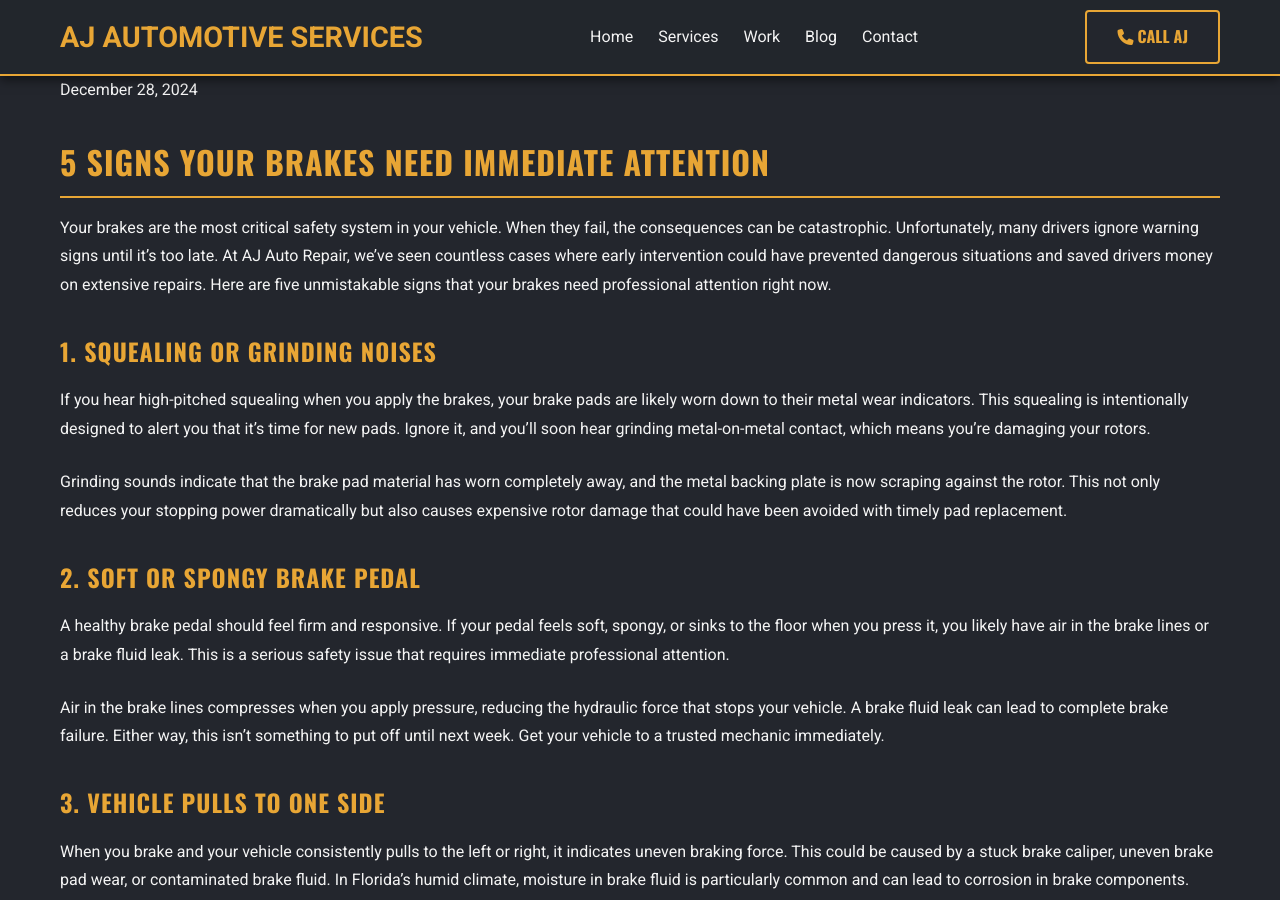
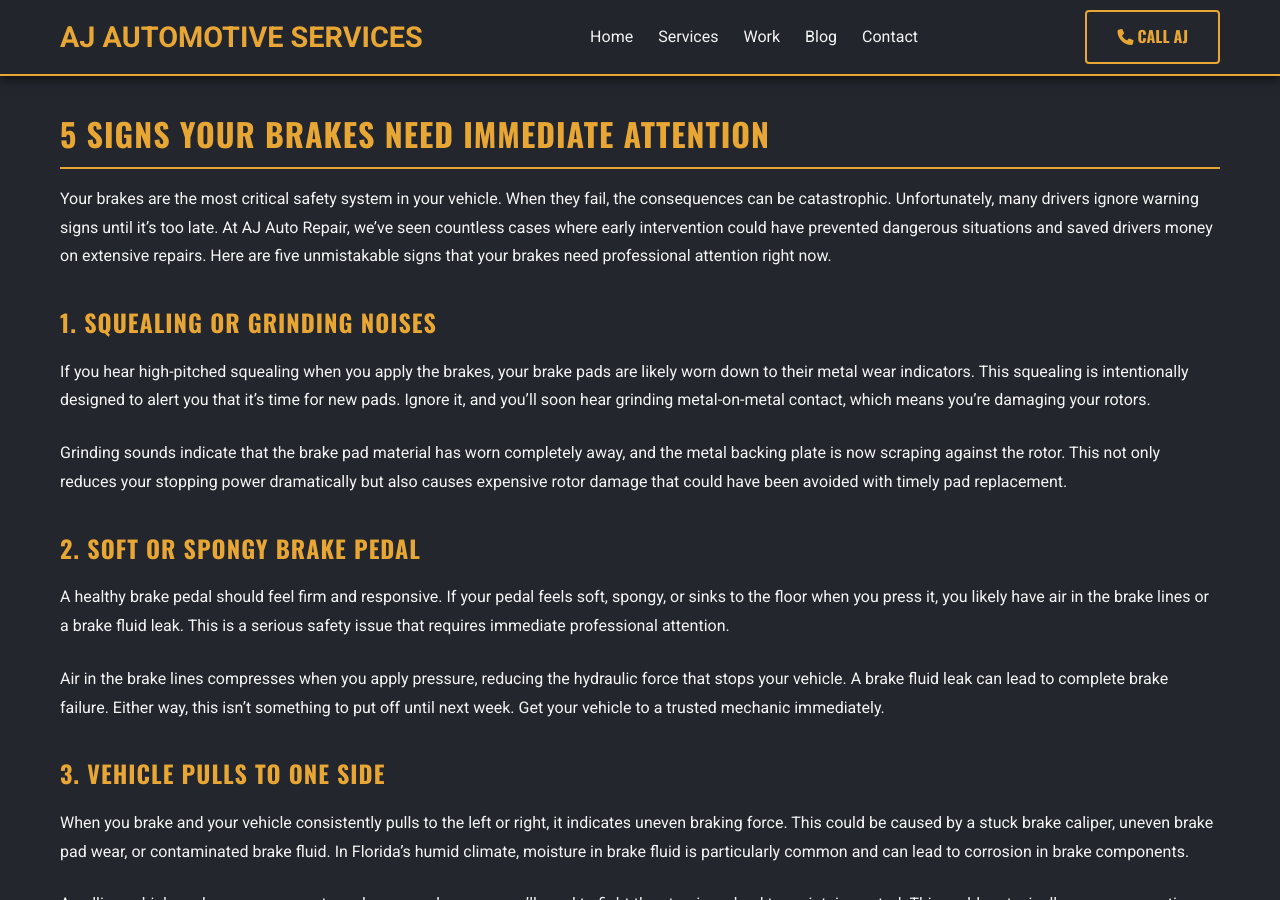
Before and after one commit to JamesBrownR/AJ-Auto-Repair, a Jekyll site: the page built from _posts/2025-12-10-5-Signs-Your-Brakes-Need-Immediate-Attention.md, in a window 1280 px wide and 900 px high. Built offline with Jekyll 4.4.1, drawn with Linux system fonts in a browser that asks for light colours.

Commit message:
Update blog.html

```diff
--- a/_layouts/blog.html
+++ b/_layouts/blog.html
@@ -129,7 +129,7 @@
 
         <!-- Date -->
         <p class="mt-4 text-gray-400 text-lg">
-            {{ page.date | date: "%B %d, %Y" }}
+            <!--     {{ page.date | date: "%B %d, %Y" }} -->
         </p>
 
         <!-- Featured Image -->
```
